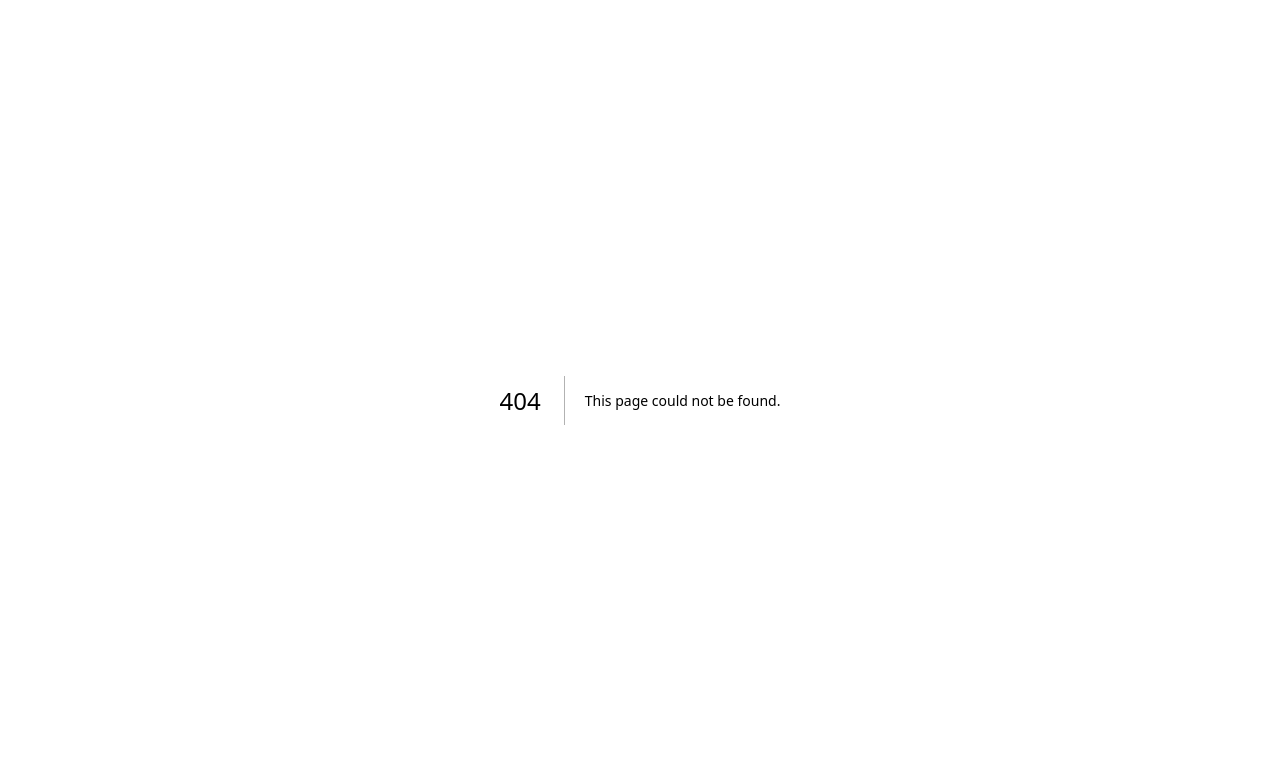
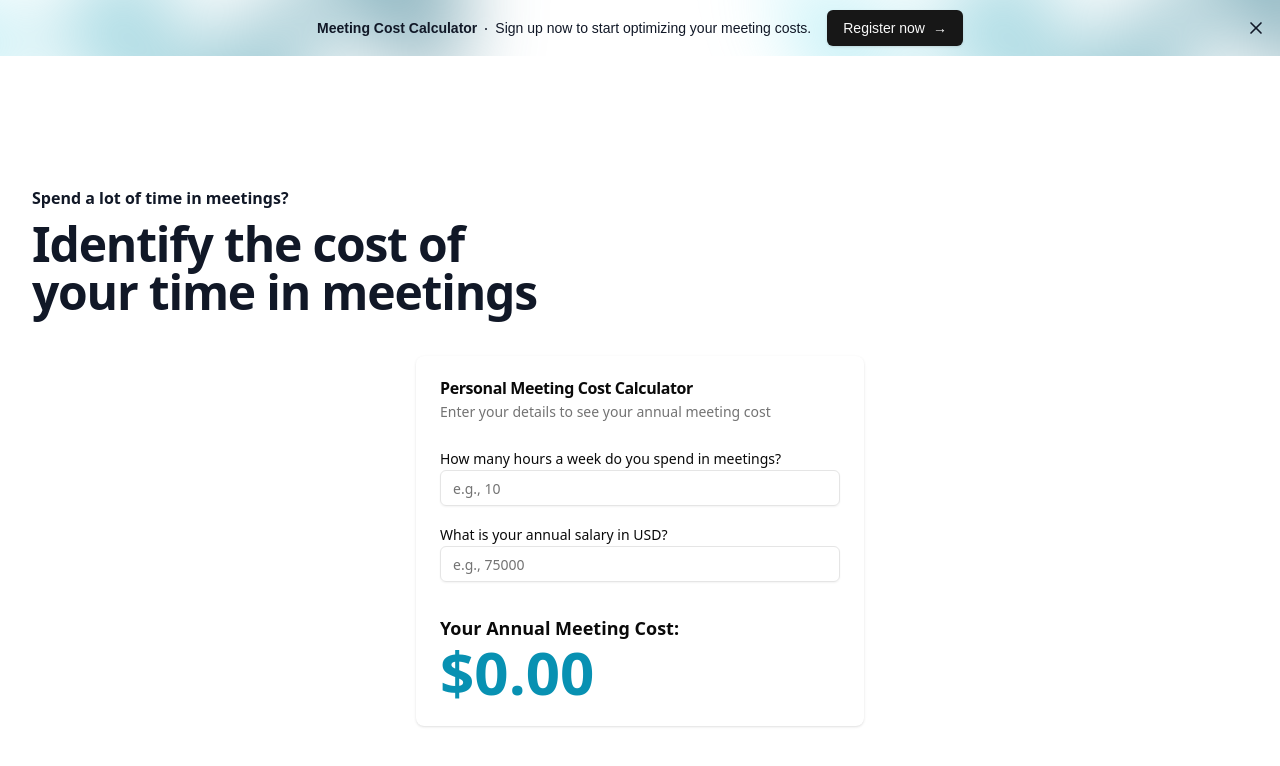
Before and after one commit to ncklrs/meeting-link, a Next.js app: page /time-wasted in a window 1280 px wide. Before the commit this address had no page. Shown: the top 766 px of the page. Built offline with nearby package versions, Linux system fonts and the light colour scheme.

Commit message:
personal calc

```diff
--- a/package.json
+++ b/package.json
@@ -9,6 +9,7 @@
     "lint": "next lint"
   },
   "dependencies": {
+    "@next/third-parties": "^15.0.2",
     "@radix-ui/react-dialog": "^1.1.2",
     "@radix-ui/react-icons": "^1.3.1",
     "@radix-ui/react-label": "^2.1.0",
@@ -16,7 +17,7 @@
     "class-variance-authority": "^0.7.0",
     "clsx": "^2.1.1",
     "lucide-react": "^0.454.0",
-    "next": "15.0.2",
+    "next": "^15.0.2",
     "react": "19.0.0-rc-02c0e824-20241028",
     "react-dom": "19.0.0-rc-02c0e824-20241028",
     "react-hook-form": "^7.53.1",
--- a/src/app/layout.tsx
+++ b/src/app/layout.tsx
@@ -1,6 +1,7 @@
 import type { Metadata } from "next";
 import localFont from "next/font/local";
 import "./globals.css";
+import { GoogleTagManager } from "@next/third-parties/google";
 
 const geistSans = localFont({
   src: "./fonts/GeistVF.woff",
@@ -25,6 +26,7 @@ export default function RootLayout({
 }>) {
   return (
     <html lang="en">
+      <GoogleTagManager gtmId="GTM-KQ38QKSK" />
       <body
         className={`${geistSans.variable} ${geistMono.variable} antialiased`}
       >
--- /dev/null
+++ b/src/app/time-wasted/page.tsx
@@ -0,0 +1,35 @@
+"use client";
+import { PersonalCostCalculator } from "@/components/PersonalCostCalculator";
+import { OptInBanner } from "@/components/OptInBanner";
+
+interface PersonalCostCalculatorProps {
+  isDark?: boolean;
+}
+export default function PersoanlCostPage({
+  isDark = false,
+}: PersonalCostCalculatorProps) {
+  const bgColor = isDark ? "bg-gray-900" : "bg-white";
+  const textColor = isDark ? "text-white" : "text-gray-900";
+  return (
+    <>
+      <OptInBanner />
+      <div className={`${bgColor} py-24 sm:py-32 font-sans`}>
+        <div className="mx-auto max-w-2xl px-6 lg:max-w-7xl lg:px-8">
+          <h2
+            className={`text-base/7 font-semibold text-cyan-600 ${textColor}`}
+          >
+            Spend a lot of time in meetings?
+          </h2>
+          <p
+            className={`mt-2 max-w-lg text-pretty text-4xl font-semibold tracking-tight sm:text-5xl ${textColor}`}
+          >
+            Identify the cost of your time in meetings
+          </p>
+          <div className="mt-10">
+            <PersonalCostCalculator isDark={false} />
+          </div>
+        </div>
+      </div>
+    </>
+  );
+}
--- /dev/null
+++ b/src/components/PersonalCostCalculator.tsx
@@ -0,0 +1,88 @@
+"use client";
+import { useState, useEffect } from "react";
+import {
+  Card,
+  CardContent,
+  CardDescription,
+  CardHeader,
+  CardTitle,
+} from "@/components/ui/card";
+import { Input } from "@/components/ui/input";
+import { Label } from "@/components/ui/label";
+
+interface PersonalCostCalculatorProps {
+  isDark?: boolean;
+}
+
+export function PersonalCostCalculator({
+  isDark = true,
+}: PersonalCostCalculatorProps) {
+  const bgColor = isDark ? "bg-gray-900" : "bg-white";
+  const textColor = isDark ? "text-white" : "text-gray-900";
+  const [weeklyMeetingHours, setWeeklyMeetingHours] = useState("");
+  const [annualSalary, setAnnualSalary] = useState("");
+  const [meetingCost, setMeetingCost] = useState(0);
+
+  useEffect(() => {
+    calculateMeetingCost();
+  }, [weeklyMeetingHours, annualSalary]);
+
+  const calculateMeetingCost = () => {
+    const hours = parseFloat(weeklyMeetingHours);
+    const salary = parseFloat(annualSalary);
+    if (hours && salary) {
+      const weeklyCost = (salary / 52 / 40) * hours;
+      const annualCost = weeklyCost * 52;
+      setMeetingCost(annualCost);
+    } else {
+      setMeetingCost(0);
+    }
+  };
+
+  return (
+    <Card className="w-full max-w-md mx-auto mb-16 shadow rounded-lg">
+      <CardHeader>
+        <CardTitle>
+          <h4>Personal Meeting Cost Calculator</h4>
+        </CardTitle>
+        <CardDescription>
+          Enter your details to see your annual meeting cost
+        </CardDescription>
+      </CardHeader>
+      <CardContent>
+        <div className="space-y-4">
+          <div>
+            <Label htmlFor="weeklyMeetingHours">
+              How many hours a week do you spend in meetings?
+            </Label>
+            <Input
+              id="weeklyMeetingHours"
+              type="number"
+              placeholder="e.g., 10"
+              value={weeklyMeetingHours}
+              onChange={(e) => setWeeklyMeetingHours(e.target.value)}
+            />
+          </div>
+          <div>
+            <Label htmlFor="annualSalary">
+              What is your annual salary in USD?
+            </Label>
+            <Input
+              id="annualSalary"
+              type="number"
+              placeholder="e.g., 75000"
+              value={annualSalary}
+              onChange={(e) => setAnnualSalary(e.target.value)}
+            />
+          </div>
+          <div className="pt-4">
+            <p className="text-lg font-semibold">Your Annual Meeting Cost:</p>
+            <p className="text-6xl font-bold font-sans text-cyan-600">
+              ${meetingCost.toFixed(2)}
+            </p>
+          </div>
+        </div>
+      </CardContent>
+    </Card>
+  );
+}
```
Also changed, not shown: 1 other file (tests, documents, lock files or other folders).
